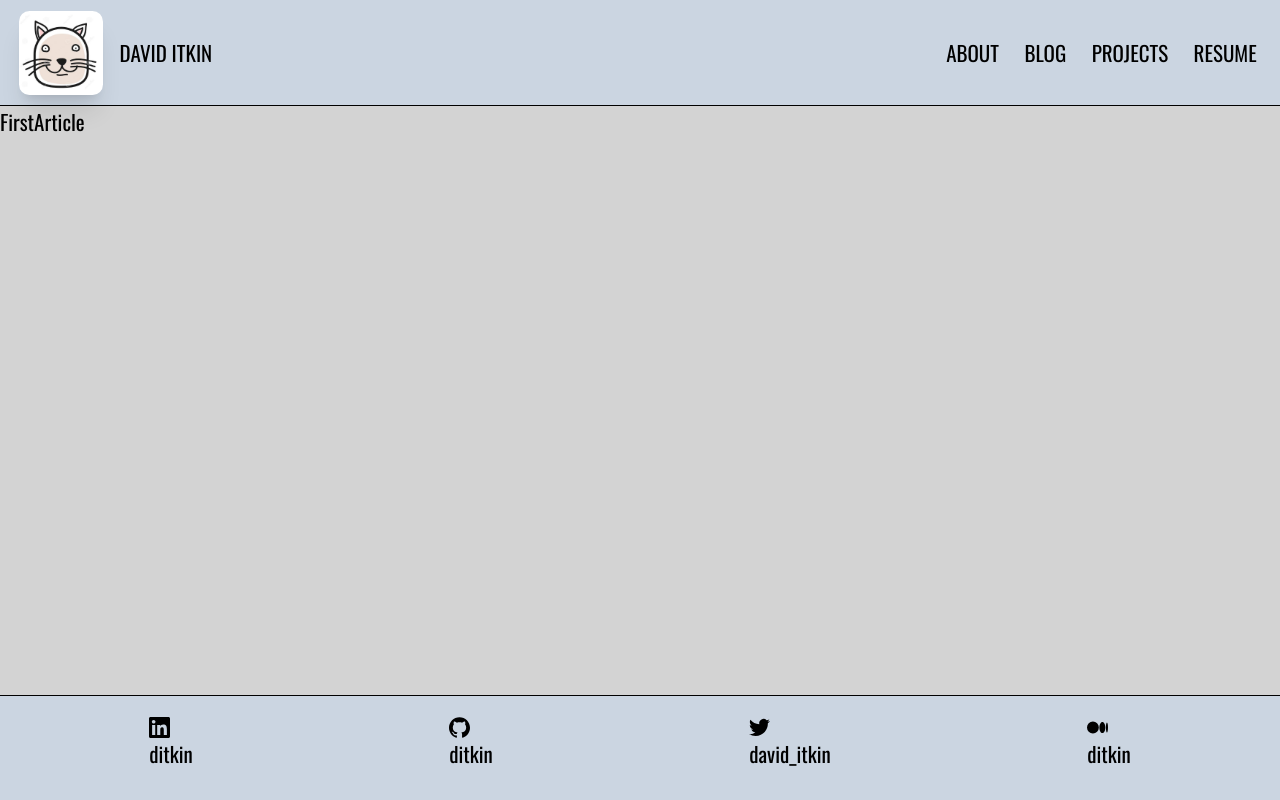
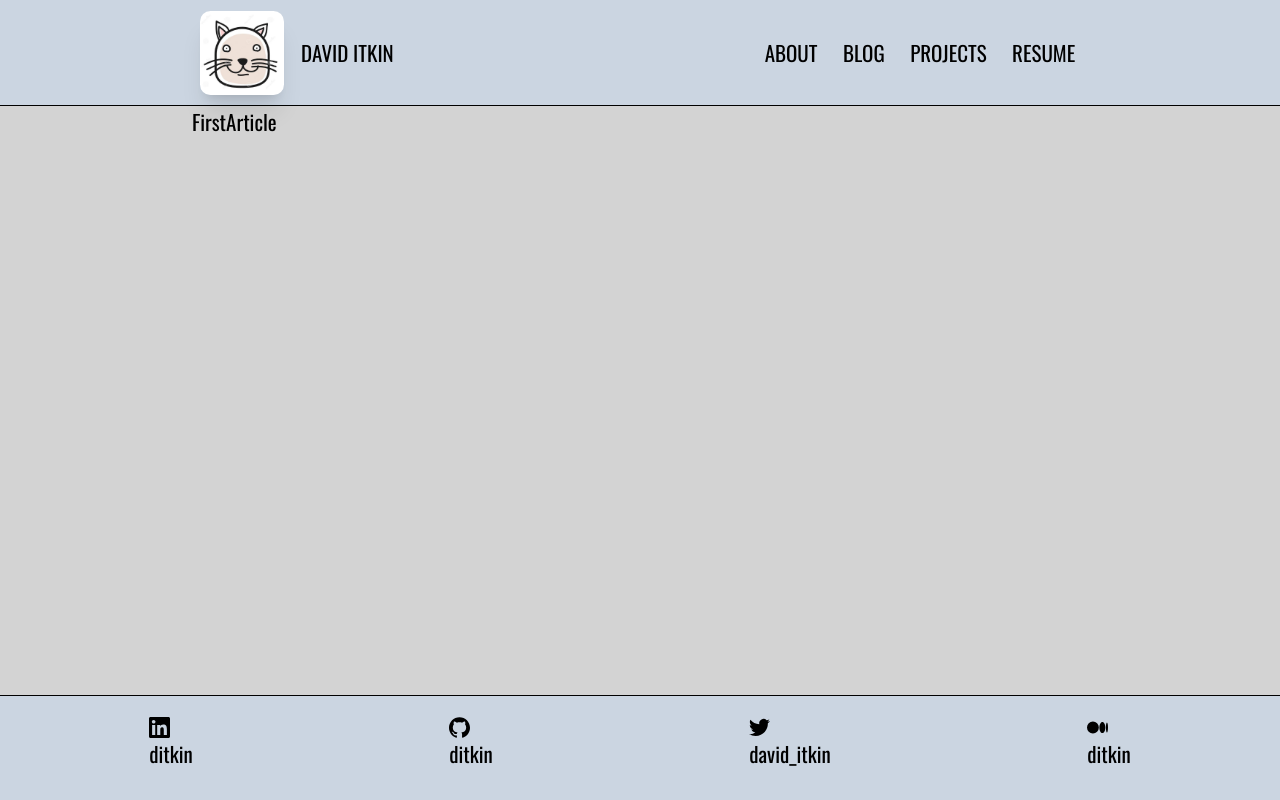
Before and after one commit to ditkin/personal-website, a Preact app: page / in a window 1280 px wide. Built offline with nearby package versions, Linux system fonts and the light colour scheme.

Commit message:
Add padding on sides

```diff
--- /dev/null
+++ b/src/AboutMe.tsx
@@ -0,0 +1,12 @@
+export default function AboutMe() {
+  return (
+    <div>
+      <p>👋🏻 I'm David Itkin.</p>
+      <p>
+        I'm a software engineer and technical lead working at HubSpot in
+        Cambridge, MA. I'm passionate about deepening my involvement in the open
+        source community, currently webpack.
+      </p>
+    </div>
+  );
+}
--- a/src/Header.tsx
+++ b/src/Header.tsx
@@ -18,7 +18,10 @@ export default function Header() {
   const routeToBlog = useRouteUpdater(routes.BLOG);
 
   return (
-    <div class="w-full py-2 px-2 flex items-center justify-between border-b border-black bg-slate-300">
+    <div
+      class="w-full py-2 px-2 flex items-center justify-between border-b border-black bg-slate-300"
+      style={{ paddingLeft: '15%', paddingRight: '15%' }}
+    >
       <span
         class="w-40 flex justify-around items-center cursor-pointer"
         onClick={routeToBlog}
@@ -27,7 +30,7 @@ export default function Header() {
         DAVID ITKIN
       </span>
       <span class="w-64 flex justify-around">
-        {Object.values(routes).map((route) => (
+        {Object.values(routes).map(route => (
           <HeaderButton route={route} />
         ))}
       </span>
--- a/src/Router.tsx
+++ b/src/Router.tsx
@@ -1,6 +1,7 @@
 import { ABOUT, BLOG, PROJECTS, RESUME } from './constants/routes';
 import { useRoute } from './hooks/useRoute';
 import Blog from './Blog';
+import AboutMe from './AboutMe';
 
 type routeType = typeof ABOUT | typeof BLOG | typeof PROJECTS | typeof RESUME;
 
@@ -13,22 +14,10 @@ export default function Router() {
   const baseRoute = getBaseRoutePage(route);
 
   return (
-    <div class="pb-14">
+    <div class="pb-14" style={{ paddingLeft: '15%', paddingRight: '15%' }}>
       {baseRoute === BLOG && <Blog />}
       {baseRoute === PROJECTS && 'projects'}
-      {baseRoute === ABOUT && (
-        /** @TODO remove, filler to test long screen */
-        <div>
-          {Array(100)
-            .fill('aboit')
-            .map((x) => (
-              <>
-                <br />
-                {x}
-              </>
-            ))}
-        </div>
-      )}
+      {baseRoute === ABOUT && <AboutMe />}
       {baseRoute === RESUME && 'resume'}
     </div>
   );
```
